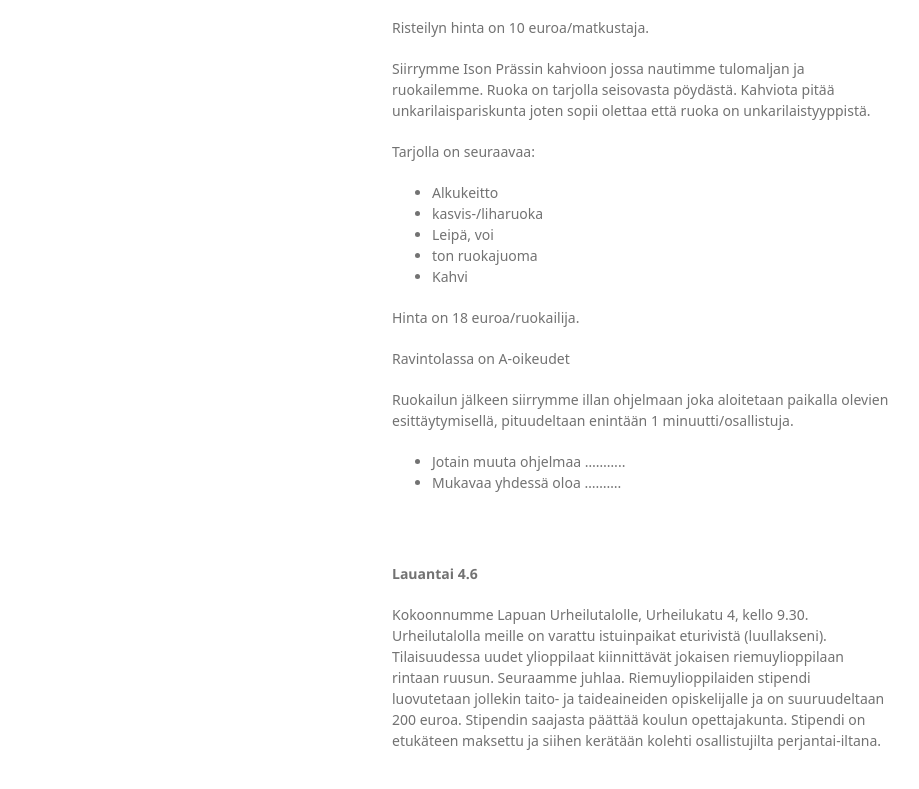
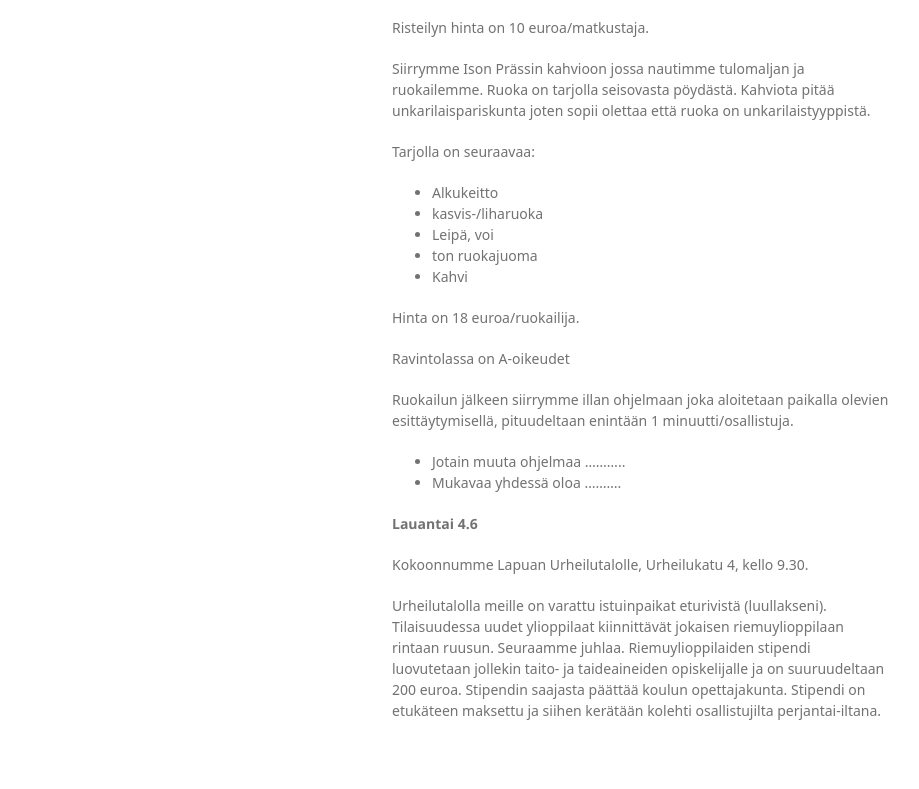
Before and after one commit to ohjelma/ohjelma.github.io, a plain HTML site: page index.html in a window 1280 px wide. Shown: the part 207-996 px from the top of the page, without its empty margins (178-1097 px from the left). Drawn offline with Linux system fonts and the light colour scheme; a web font is replaced by a local one.

Commit message:
Minor change

```diff
--- a/index.html
+++ b/index.html
@@ -49,12 +49,10 @@
 <li>Mukavaa yhdessä oloa ……….</li>
 </ul>
 
-</section>
-<section>
-
 <p><b>Lauantai 4.6</b></p>
 
-<p>Kokoonnumme Lapuan Urheilutalolle, Urheilukatu 4, kello 9.30. Urheilutalolla meille on varattu istuinpaikat eturivistä (luullakseni). Tilaisuudessa uudet ylioppilaat kiinnittävät jokaisen riemuylioppilaan rintaan ruusun. Seuraamme juhlaa. Riemuylioppilaiden stipendi luovutetaan jollekin taito- ja taideaineiden opiskelijalle ja on suuruudeltaan 200 euroa. Stipendin saajasta päättää koulun opettajakunta. Stipendi on etukäteen maksettu ja siihen kerätään kolehti osallistujilta perjantai-iltana.</p>
+<p>Kokoonnumme Lapuan Urheilutalolle, Urheilukatu 4, kello 9.30.</p>
+<p>Urheilutalolla meille on varattu istuinpaikat eturivistä (luullakseni). Tilaisuudessa uudet ylioppilaat kiinnittävät jokaisen riemuylioppilaan rintaan ruusun. Seuraamme juhlaa. Riemuylioppilaiden stipendi luovutetaan jollekin taito- ja taideaineiden opiskelijalle ja on suuruudeltaan 200 euroa. Stipendin saajasta päättää koulun opettajakunta. Stipendi on etukäteen maksettu ja siihen kerätään kolehti osallistujilta perjantai-iltana.</p>
 
 </section>
 
```
